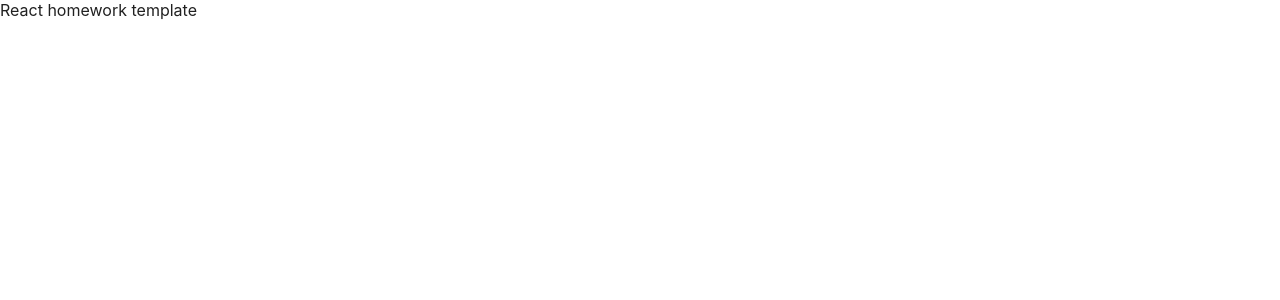
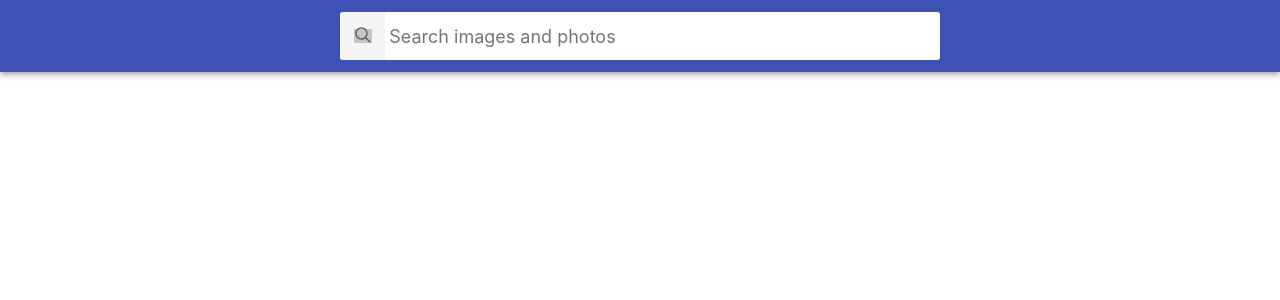
Before and after one commit to InnaUsenko/goit-react-hw-03-image-finder, a React (Create React App) app: page / in a window 1280 px wide. Shown: the top 300 px of the page. Built offline with nearby package versions, Linux system fonts and the light colour scheme; grey boxes are pictures that could not be loaded.

Commit message:
SearchBar component

```diff
--- a/src/components/App.jsx
+++ b/src/components/App.jsx
@@ -1,4 +1,5 @@
 import React, { Component } from 'react';
+import { Searchbar } from './Searchbar/Searchbar';
 
 class App extends Component {
   appStyles = {
@@ -8,7 +9,11 @@
     paddingBottom: '24px',
   };
   render() {
-    return <div style={this.appStyles}>React homework template</div>;
+    return (
+      <div style={this.appStyles}>
+        <Searchbar />
+      </div>
+    );
   }
 }
 
--- a/src/components/Searchbar/Searchbar.jsx
+++ b/src/components/Searchbar/Searchbar.jsx
@@ -0,0 +1,30 @@
+import css from './Searchbar.module.css';
+export const Searchbar = props => {
+  return (
+    <header className={css.searchbar}>
+      <form className={css.searchForm}>
+        <button type="submit" className={css.searchFormButton}>
+          <svg
+            xmlns="http://www.w3.org/2000/svg"
+            viewBox="-49 141 512 512"
+            width="16"
+            height="16"
+            aria-hidden="true"
+            class="_8pb48z0 _1n5grcp84 _1n5grcp1m _1n5grcp2pm"
+          >
+            <path d="M448.178 602.822 316.426 471.071c26.355-33.88 42.074-76.422 42.074-122.571 0-110.28-89.72-200-200-200s-200 89.72-200 200 89.72 200 200 200c46.149 0 88.691-15.719 122.571-42.074l131.751 131.751c4.882 4.882 11.28 7.323 17.678 7.323s12.796-2.441 17.678-7.322c9.762-9.763 9.762-25.593 0-35.356zM8.5 348.5c0-82.71 67.29-150 150-150s150 67.29 150 150-67.29 150-150 150-150-67.29-150-150z"></path>
+          </svg>
+          <span className={css.searchFormButtonLabel}>Search</span>
+        </button>
+
+        <input
+          className={css.searchFormInput}
+          type="text"
+          autocomplete="off"
+          autofocus
+          placeholder="Search images and photos"
+        />
+      </form>
+    </header>
+  );
+};
--- a/src/components/Searchbar/Searchbar.module.css
+++ b/src/components/Searchbar/Searchbar.module.css
@@ -1,4 +1,4 @@
-.Searchbar {
+.searchbar {
   top: 0;
   left: 0;
   position: sticky;
@@ -20,7 +20,7 @@
 /*
  * Стили компонента SearchForm
  */
-.SearchForm {
+.searchForm {
   display: flex;
   align-items: center;
   width: 100%;
@@ -30,7 +30,7 @@
   overflow: hidden;
 }
 
-.SearchForm-button {
+.searchFormButton {
   display: inline-block;
   width: 48px;
   height: 48px;
@@ -45,11 +45,11 @@
   outline: none;
 }
 
-.SearchForm-button:hover {
+.searchFormButton:hover {
   opacity: 1;
 }
 
-.SearchForm-button-label {
+.searchFormButtonLabel {
   position: absolute;
   width: 1px;
   height: 1px;
@@ -61,7 +61,7 @@
   border: 0;
 }
 
-.SearchForm-input {
+.searchFormInput {
   display: inline-block;
   width: 100%;
   font: inherit;
@@ -72,7 +72,7 @@
   padding-right: 4px;
 }
 
-.SearchForm-input::placeholder {
+.searchFormInput::placeholder {
   font: inherit;
   font-size: 18px;
 }
```
